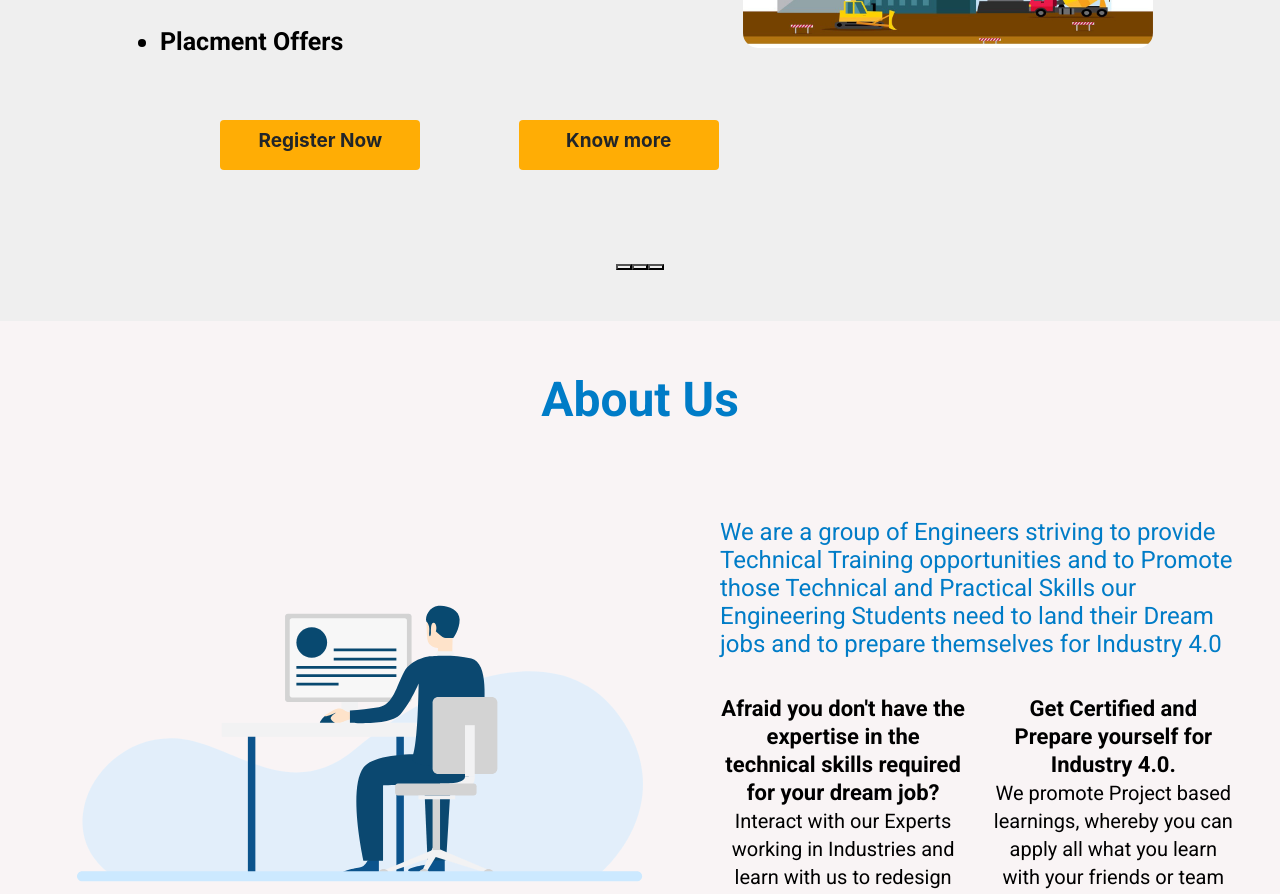
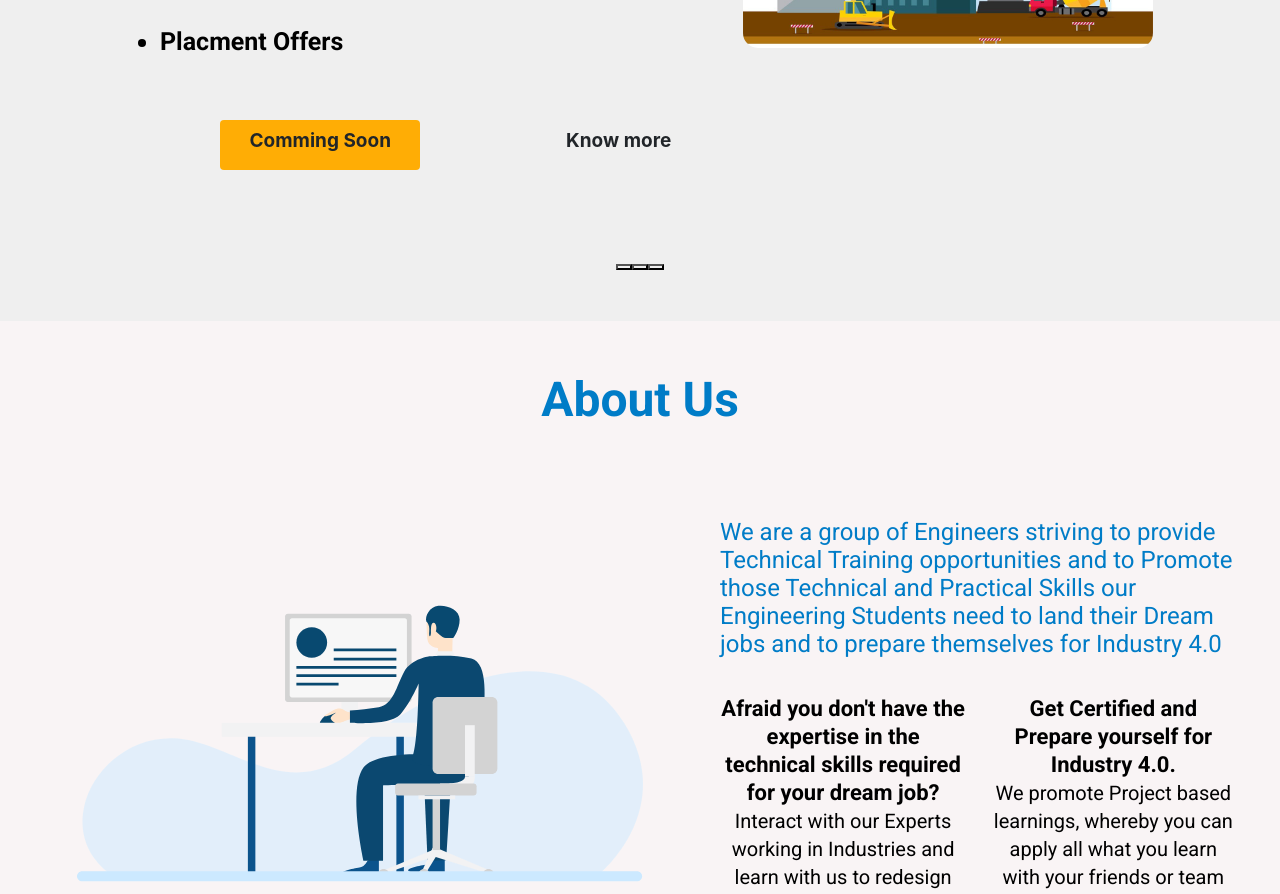
Before and after one commit to anto-pv/go-it, a React (Create React App) app: page / in a window 1280 px wide. Shown: the part 1480-2374 px from the top of the page. Built offline with nearby package versions, Linux system fonts and the light colour scheme.

Commit message:
coming soon

```diff
--- a/src/components/eventdet.js
+++ b/src/components/eventdet.js
@@ -27,8 +27,8 @@ const Eventd = () => {
                                     <li>Placment Offers</li>
                                 </ul>
                                 <div className="buttons">
-                                <a href="https://docs.google.com/forms/d/e/1FAIpQLSdHXwn-VPj6_dWlFl40KXVunNE7CIVkeTeJHS3dATuWPGxByw/viewform" target="_blank" rel="noopener noreferrer" className="btn">Register Now</a>
-                                <a href="/interns" target="_blank" rel="noopener noreferrer" className="btn">Know more</a>
+                                <a href="https://docs.google.com/forms/d/e/1FAIpQLSdHXwn-VPj6_dWlFl40KXVunNE7CIVkeTeJHS3dATuWPGxByw/viewform" target="_blank" rel="noopener noreferrer" className="btn">Comming Soon</a>
+                                <a id="know" href="/interns" target="_blank" rel="noopener noreferrer" className="btn">Know more</a>
                                 </div>
                                 </div>
                                 <img src={imgs} alt ="mdm" />
@@ -48,8 +48,8 @@ const Eventd = () => {
                                     <li>Placment Offers</li>
                                 </ul>
                                 <div className="buttons">
-                                <a href="https://docs.google.com/forms/d/e/1FAIpQLSdHXwn-VPj6_dWlFl40KXVunNE7CIVkeTeJHS3dATuWPGxByw/viewform" target="_blank" rel="noopener noreferrer" className="btn">Register Now</a>
-                                <a href="/interns" target="_blank" rel="noopener noreferrer" className="btn">Know more</a>
+                                <a href="https://docs.google.com/forms/d/e/1FAIpQLSdHXwn-VPj6_dWlFl40KXVunNE7CIVkeTeJHS3dATuWPGxByw/viewform" target="_blank" rel="noopener noreferrer" className="btn">Comming Soon</a>
+                                <a id="know" href="/interns" target="_blank" rel="noopener noreferrer" className="btn">Know more</a>
                                 </div>
                                 </div>
                                 <img src={img3} alt ="img3" />
@@ -69,8 +69,8 @@ const Eventd = () => {
                                 <li>Placment Offers</li>
                             </ul>
                             <div className="buttons">
-                                <a href="https://docs.google.com/forms/d/e/1FAIpQLSdHXwn-VPj6_dWlFl40KXVunNE7CIVkeTeJHS3dATuWPGxByw/viewform" target="_blank" rel="noopener noreferrer" className="btn">Register Now</a>
-                                <a href="/interns" target="_blank" rel="noopener noreferrer" className="btn">Know more</a>
+                                <a href="https://docs.google.com/forms/d/e/1FAIpQLSdHXwn-VPj6_dWlFl40KXVunNE7CIVkeTeJHS3dATuWPGxByw/viewform" target="_blank" rel="noopener noreferrer" className="btn">Comming Soon</a>
+                                <a id="know" href="/interns" target="_blank" rel="noopener noreferrer" className="btn">Know more</a>
                                 </div>
                             </div>
                         <img src={img2} alt ="img2" />
--- a/src/styles/components/eventdet.scss
+++ b/src/styles/components/eventdet.scss
@@ -127,6 +127,10 @@
             a:hover {
                 background:  #f3c66b;
                 border-radius: 7px;
+                text-decoration: underline;
+            }
+            #know{
+                background: none;
             }
             .qot{
                 @include maintext;
--- a/src/styles/components/interns.scss
+++ b/src/styles/components/interns.scss
@@ -270,19 +270,25 @@
             margin-left: -15px;
             justify-content: space-between;
             align-content: center;
-
+            @include respond(phone) {
+                flex-direction: column;
+                width: 100%;
+                margin: 0 2% 0 30%;
+            }
             .root{
                 display: flex;
                 flex-direction: column;
                 flex: 0 0 25%;
                 max-width: 25%;
-                padding-right: 15px;
-                padding-left: 15px;
+                padding:15px 15px 15px 15px;
                 box-shadow: 0 4px 8px 0 rgba(69, 255, 22, 0.308);
                 transition: 0.3s;
                 width: 40%;
                 img{
                     width: 100%;
+                }
+                @include respond(phone) {
+                    max-width: 50%;
                 }
             }
 
```
